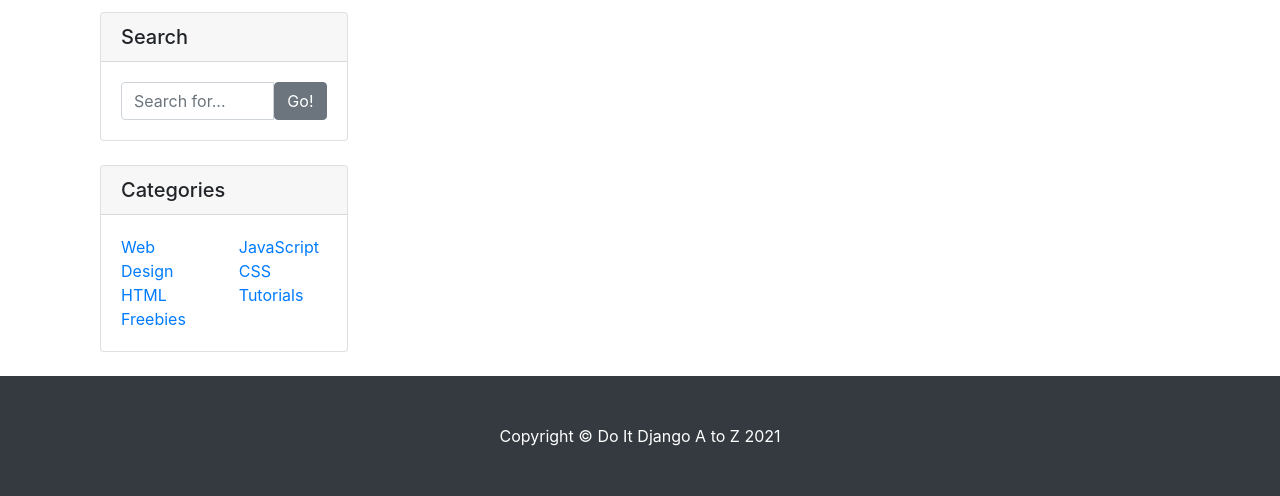
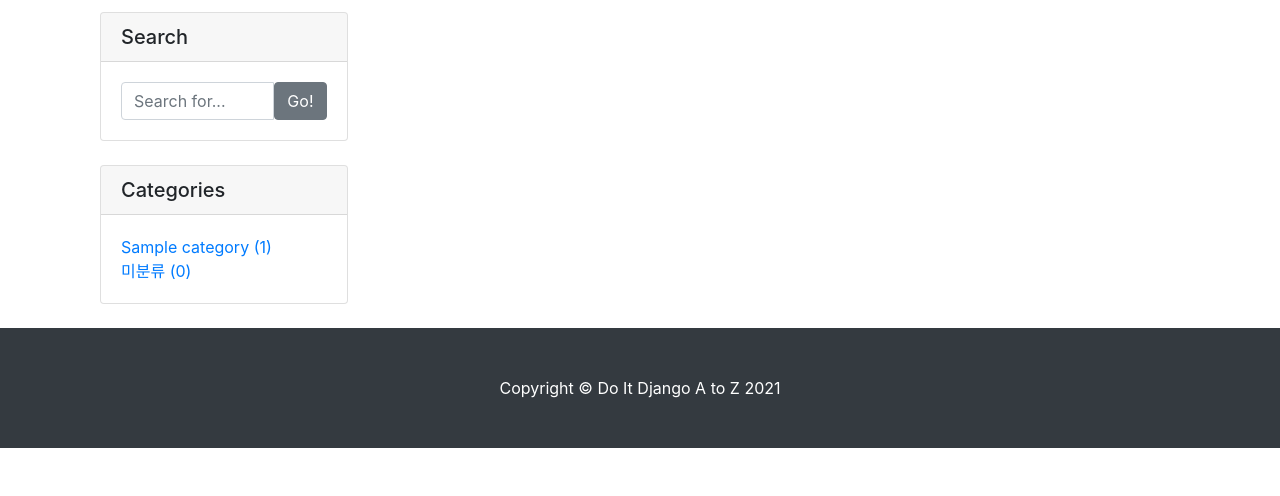
Before and after one commit to ggjiny/DjangoBlog, a Django app: page /blog/ in a window 1280 px wide. Shown: the part 645-1141 px from the top of the page. After the commit the page ends 1093 px from the top, so only its background shows below. Run offline with Django 3.2, Linux system fonts and the light colour scheme; tables that the repository leaves empty hold one stand-in row (values such as "Sample post"); grey boxes marked "Sample" are stand-in pictures; some libraries are stand-ins or nearby versions.

Commit message:
카테고리 뷰 생성, 태그 모델 추가

```diff
--- a/blog_main/blog/admin.py
+++ b/blog_main/blog/admin.py
@@ -1,5 +1,5 @@
 from django.contrib import admin
-from .models import Post, Category
+from .models import Post, Category, Tag
 
 
 # Register your models here.
@@ -7,5 +7,9 @@ from .models import Post, Category
 class CategoryAdmin(admin.ModelAdmin):
     prepopulated_fields = {'slug': ('name', )}
 
+class TagAdmin(admin.ModelAdmin):
+    prepopulated_fields = {'slug': ('name', )}
+
 admin.site.register(Post)
 admin.site.register(Category, CategoryAdmin)
+admin.site.register(Tag, TagAdmin)
--- a/blog_main/blog/models.py
+++ b/blog_main/blog/models.py
@@ -4,6 +4,16 @@ from django.contrib.auth.models import User
 from django.db import models
 
 # Create your models here.
+class Tag(models.Model):
+    name = models.CharField(max_length=50, unique=True)
+    slug = models.SlugField(max_length=200, unique=True, allow_unicode=True)
+
+    def __str__(self):
+        return self.name
+
+    def get_absolute_url(self):
+        return f'/blog/tag/{self.slug}'
+
 class Category(models.Model):
     name = models.CharField(max_length=50, unique=True)
     slug = models.SlugField(max_length=200, unique=True, allow_unicode=True)
@@ -11,8 +21,12 @@ class Category(models.Model):
     def __str__(self):
         return self.name
 
+    def get_absolute_url(self):
+        return f'/blog/category/{self.slug}'
+
     class Meta:
-        verbose_name_plural= 'Categories'
+        verbose_name_plural = 'Categories'
+
 
 class Post(models.Model):
     title = models.CharField(max_length=30)
@@ -25,6 +39,7 @@ class Post(models.Model):
 
     author = models.ForeignKey(User, null=True, on_delete=models.SET_NULL)
     category = models.ForeignKey(Category, blank=True, null=True, on_delete=models.SET_NULL)
+    tags = models.ManyToManyField(Tag, blank=True)
 
     created_at = models.DateTimeField(auto_now_add=True)
     updated_at = models.DateTimeField(auto_now=True)
--- a/blog_main/blog/templates/blog/base.html
+++ b/blog_main/blog/templates/blog/base.html
@@ -68,32 +68,19 @@
                     <h5 class="card-header">Categories</h5>
                     <div class="card-body">
                         <div class="row">
-                            <div class="col-lg-6">
+                            <div class="col-lg-12">
                                 <ul class="list-unstyled mb-0">
+                                    {% for c in categories %}
                                     <li>
-                                        <a href="#">Web Design</a>
+                                        <a href="{{ c.get_absolute_url }}">{{ c.name }} ({{ c.post_set.count }})</a>
                                     </li>
-                                    <li>
-                                        <a href="#">HTML</a>
-                                    </li>
-                                    <li>
-                                        <a href="#">Freebies</a>
-                                    </li>
+                                    {% endfor %}
+                                <li>
+                                    <a href="/blog/category/no-category">미분류 ({{ count_posts_without_category }})</a>
+                                </li>
                                 </ul>
                             </div>
-                            <div class="col-lg-6">
-                                <ul class="list-unstyled mb-0">
-                                    <li>
-                                        <a href="#">JavaScript</a>
-                                    </li>
-                                    <li>
-                                        <a href="#">CSS</a>
-                                    </li>
-                                    <li>
-                                        <a href="#">Tutorials</a>
-                                    </li>
-                                </ul>
-                            </div>
+
                         </div>
                     </div>
                 </div>
--- a/blog_main/blog/templates/blog/post_list.html
+++ b/blog_main/blog/templates/blog/post_list.html
@@ -3,7 +3,7 @@
 <title>Blog</title>
 {% endblock %}
 {% block main_area %}
-                <h1>Blog</h1>
+                <h1>Blog {% if category %} in category '{{ category }}' {% endif %}</h1>
 
                 {% for p in post_list %}
                 <!-- Blog Post -->
--- a/blog_main/blog/urls.py
+++ b/blog_main/blog/urls.py
@@ -6,4 +6,5 @@ urlpatterns = [
     path('', views.PostList.as_view()),
     #path('<int:pk>', views.single_post_page),
     path('<int:pk>/', views.PostDetail.as_view()),
+    path('category/<str:slug>/', views.show_category_posts)
 ]
--- a/blog_main/blog/views.py
+++ b/blog_main/blog/views.py
@@ -1,7 +1,7 @@
 from django.shortcuts import render
 from django.views.generic import ListView, DetailView
 
-from .models import Post
+from .models import Post, Category
 
 
 # Create your views here.
@@ -26,7 +26,38 @@ from .models import Post
 
 class PostList(ListView):
     model = Post
+    ordering = '-pk'
+
+    def get_context_data(self, *, object_list=None, **kwargs):
+        context = super(PostList, self).get_context_data()
+        context['categories'] = Category.objects.all()
+        context['count_posts_without_category'] = Post.objects.filter(category=None).count()
+
+        return context
 
 
 class PostDetail(DetailView):
     model = Post
+
+    def get_context_data(self, *, object_list=None, **kwargs):
+        context = super(PostDetail, self).get_context_data()
+        context['categories'] = Category.objects.all()
+        context['count_posts_without_category'] = Post.objects.filter(category=None).count()
+
+        return context
+
+
+def show_category_posts(request, slug):
+    if slug == 'no-category': #미분류 글 요청
+        category = '미분류'
+        post_list = Post.objects.filter(category=None)
+    else:
+        category = Category.objects.get(slug = slug)
+        post_list = Post.objects.filter(category=category)
+    context = {
+        'categories' : Category.objects.all(),
+        'count_posts_without_category' : Post.objects.filter(category=None).count(),
+        'category' : category,
+        'post_list' : post_list
+    }
+    return render(request, 'blog/post_list.html', context)
```
